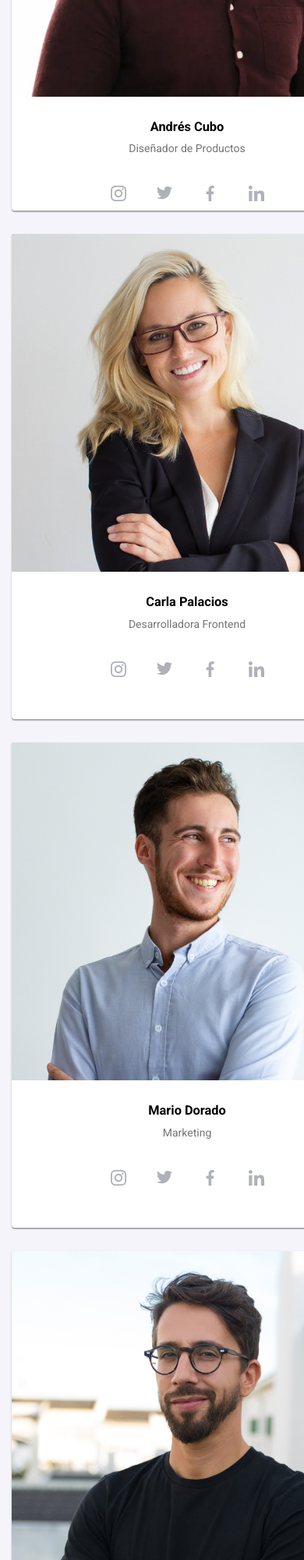
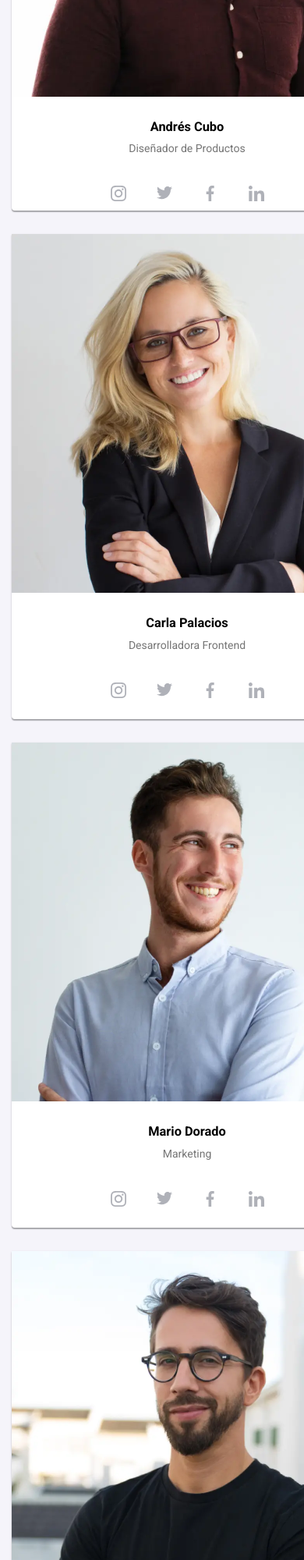
Before and after one commit to Jorgemomo/goit-markup-hw-08, a plain HTML site: page index.html in a window 390 px wide. Shown: the part 2071-4071 px from the top of the page at 78% size. Drawn offline with nearby package versions, Linux system fonts and the light colour scheme.

Commit message:
Añadiendo imaganes responsivas al index

```diff
--- a/index.html
+++ b/index.html
@@ -260,7 +260,7 @@
                 <figure class="team">
                   <img
                     src="./images/andrescubo.jpg"
-                    srcset="images\team-desktop\desktop-andrescubo 1x.webp 1200w, images\team-desktop\desktop-andrescubo@2x.webp 1200w, images\team-table\tablet-andrescubo 1x.webp 767w, images\team-table\tablet-andrescubo@2x.webp 767w, images\team-mobile\smart-andrescubo 1x.webp 420w, images\team-mobile\smart-smart-andrescubo @2x.webp 420w"
+                    srcset="images\team-desktop\desktop-andrescubo 1x.webp 1200w, images\team-desktop\desktop-andrescubo@2x.webp 1200w, images\team-table\tablet-andrescubo 1x.webp 767w, images\team-table\tablet-andrescubo@2x.webp 767w, images\team-mobile\smart-andrescubo 1x.webp 480w, images\team-mobile\smart-smart-andrescubo @2x.webp 480w"
                     alt="Andrés Cubo"
                   />
                   <figcaption>
@@ -307,8 +307,8 @@
                 <figure class="team">
                   <img
                     src="./images/carlapalacios.jpg"
+                    srcset="images\team-desktop\desktop-carlapalacios 1x.webp 1200w, images\team-desktop\deskop-carlapalacios@2x.webp 1200w, images\team-table\tablet-carlapalacios 1x.webp 767w, images\team-table\tablet-carlapalacios@2x.webp 767w, images\team-mobile\smart-carlapalacios x.webp 480w, images\team-mobile\smart-carlapalacios@2x.webp 480w"
                     alt="Carla Palacios"
-                    width="270px"
                   />
                   <figcaption>
                     <h3>Carla Palacios</h3>
@@ -354,8 +354,8 @@
                 <figure class="team">
                   <img
                     src="./images/mariodorado.jpg"
+                    srcset="images\team-desktop\desktop-mariodorado 1x.webp 1200w, images\team-desktop\desktop-mariodorado@2x.webp 1200w, images\team-table\tablet-mariodorado 1x.webp 767w, images\team-table\tablet-mariodorado@2x.webp 767w, images\team-mobile\smart-mariodorado 1x.webp 480w, images\team-mobile\smart-mariodorado@2x.webp 480w"
                     alt="Mario Dorado"
-                    width="270px"
                   />
                   <figcaption>
                     <h3>Mario Dorado</h3>
@@ -401,8 +401,8 @@
                 <figure class="team">
                   <img
                     src="./images/pablomijangos.jpg"
+                    srcset="images\team-desktop\desktop-pablomijangos 1x.webp 1200w, images\team-desktop\desktop-pablomijangos@2x.webp 1200w, images\team-table\tablet-pablomijangos 1x.webp 767w, images\team-table\tablet-pablomijangos@2x.webp 767w, images\team-mobile\smart-pablomijangos 1x.webp 480w, images\team-mobile\smart-pablomijangos@2x.webp 480w"
                     alt="Pablo Mijangos"
-                    width="270Ppx"
                   />
                   <figcaption>
                     <h3>Pablo Mijangos</h3>
```
Also changed, not shown: images/team-desktop/deskop-carlapalacios@2x.webp (added), images/team-desktop/desktop-carlapalacios 1x.webp (added), images/team-desktop/desktop-mariodorado 1x.webp (added), images/team-desktop/desktop-mariodorado@2x.webp (added), images/team-desktop/desktop-pablomijangos 1x.webp (added), images/team-desktop/desktop-pablomijangos@2x.webp (added), images/team-mobile/smart-carlapalacios x.webp (added), images/team-mobile/smart-carlapalacios@2x.webp (added), images/team-mobile/smart-mariodorado 1x.webp (added), images/team-mobile/smart-mariodorado@2x.webp (added), images/team-mobile/smart-pablomijangos 1x.webp (added), images/team-mobile/smart-pablomijangos@2x.webp (added), images/team-table/tablet-carlapalacios 1x.webp (added), images/team-table/tablet-carlapalacios@2x.webp (added), 4 more files.
